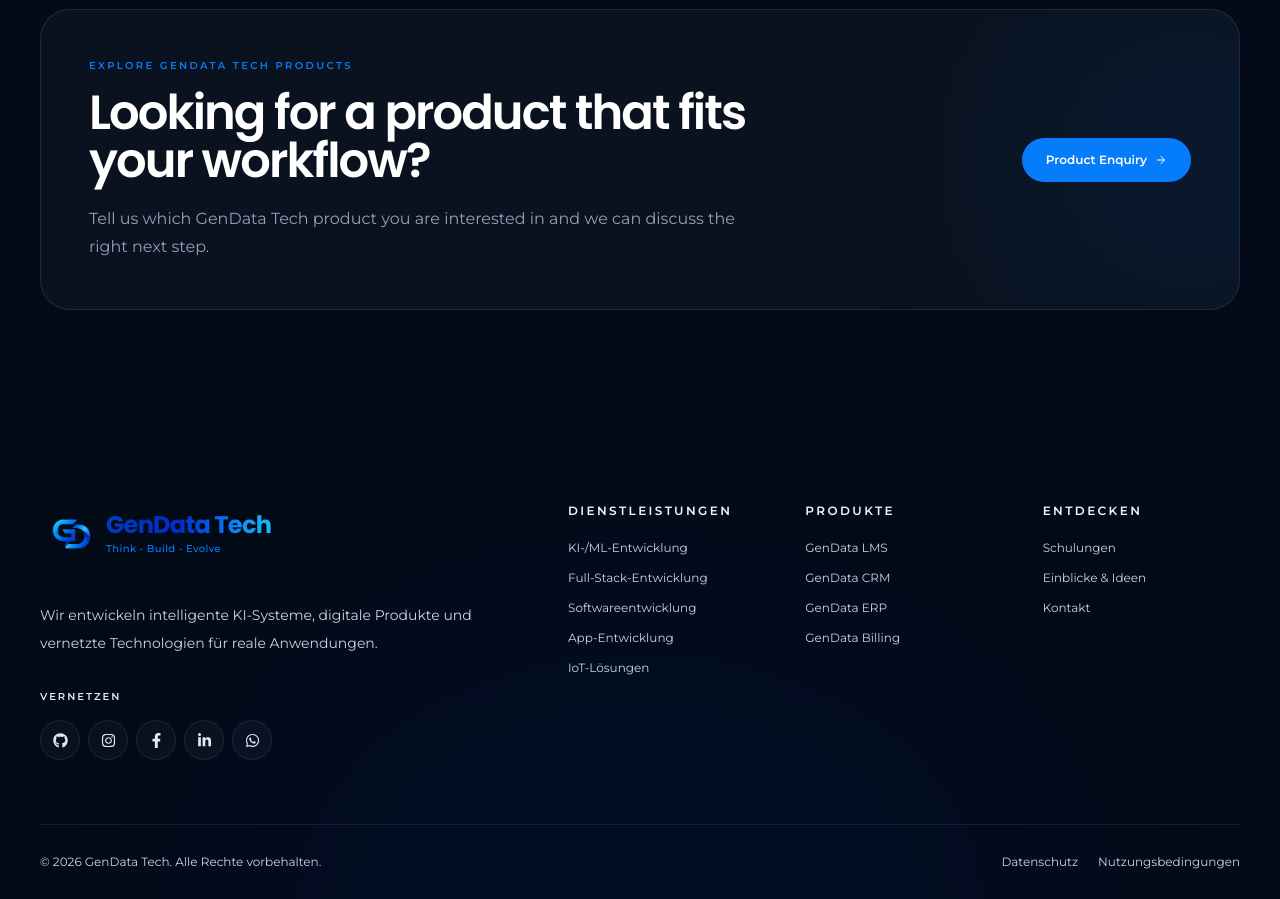
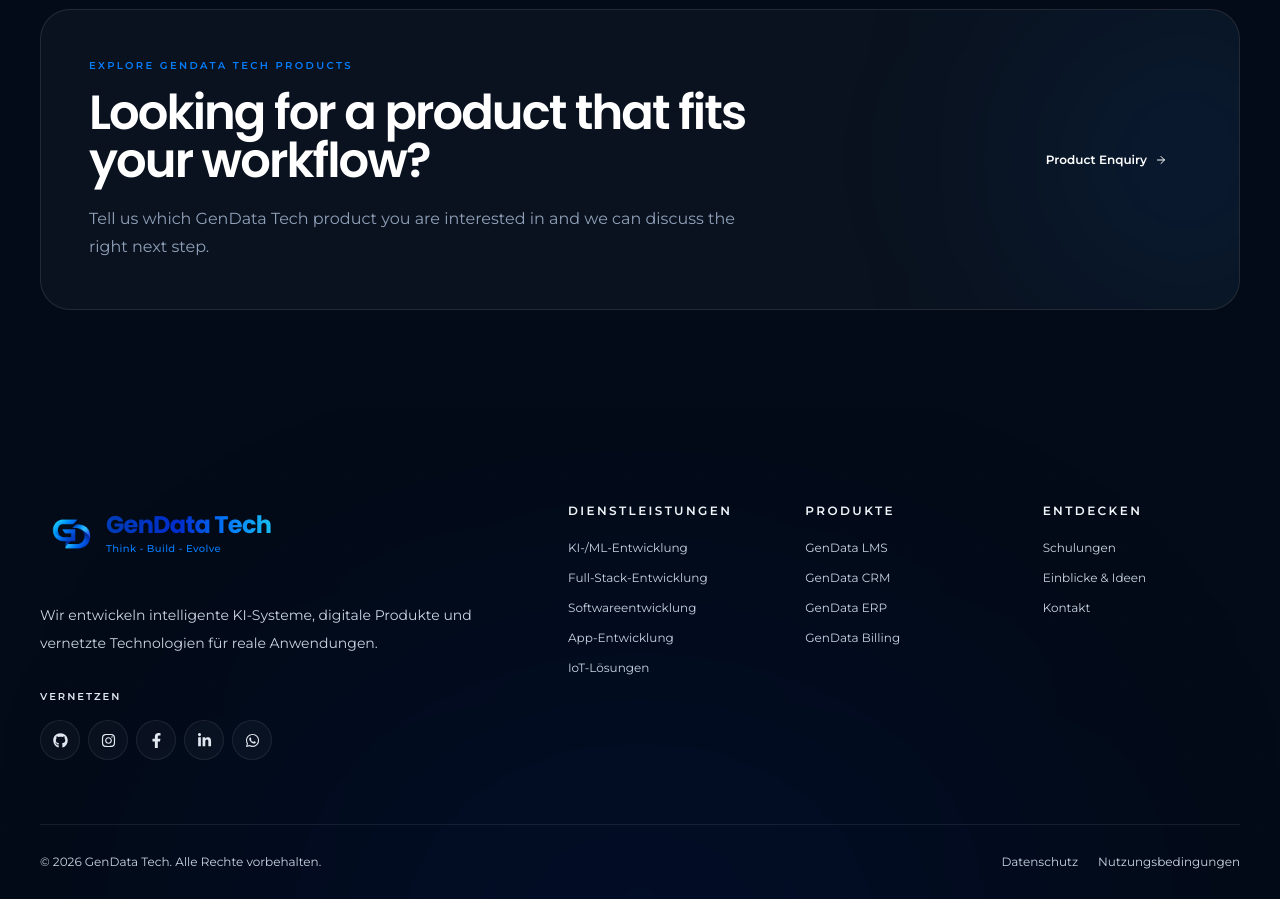
Before and after one commit to aravinthk1504/gendata-techv2, a Next.js app: page /de/products in a window 1280 px wide. Shown: the part 4980-5879 px from the top of the page. Built offline with nearby package versions, Linux system fonts and the light colour scheme.

Commit message:
style: unify prominent blue CTAs with Home hero gradient

```diff
--- a/src/components/layout/CommonCTA.jsx
+++ b/src/components/layout/CommonCTA.jsx
@@ -74,7 +74,7 @@ function CommonCTA({
 
             <Link
               to={buttonLink}
-              className="group inline-flex w-fit shrink-0 items-center gap-2 rounded-full bg-[#057CFA] px-6 py-3.5 font-body text-xs font-semibold text-white transition hover:bg-[#002DCC]"
+              className="group inline-flex w-fit shrink-0 items-center gap-2 rounded-full gd-brand-primary px-6 py-3.5 font-body text-xs font-semibold text-white transition "
             >
               {localize(buttonText)}
 
```
